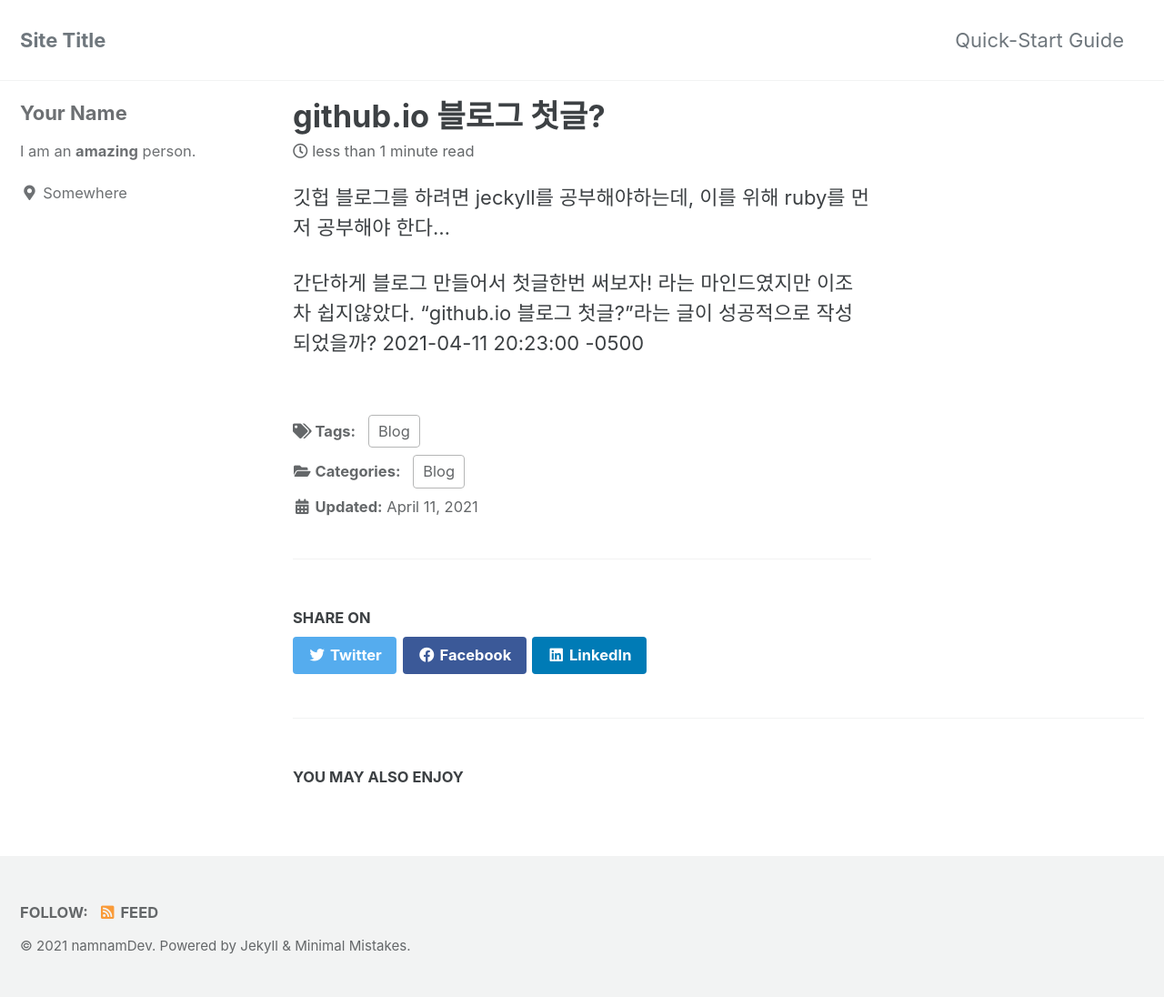
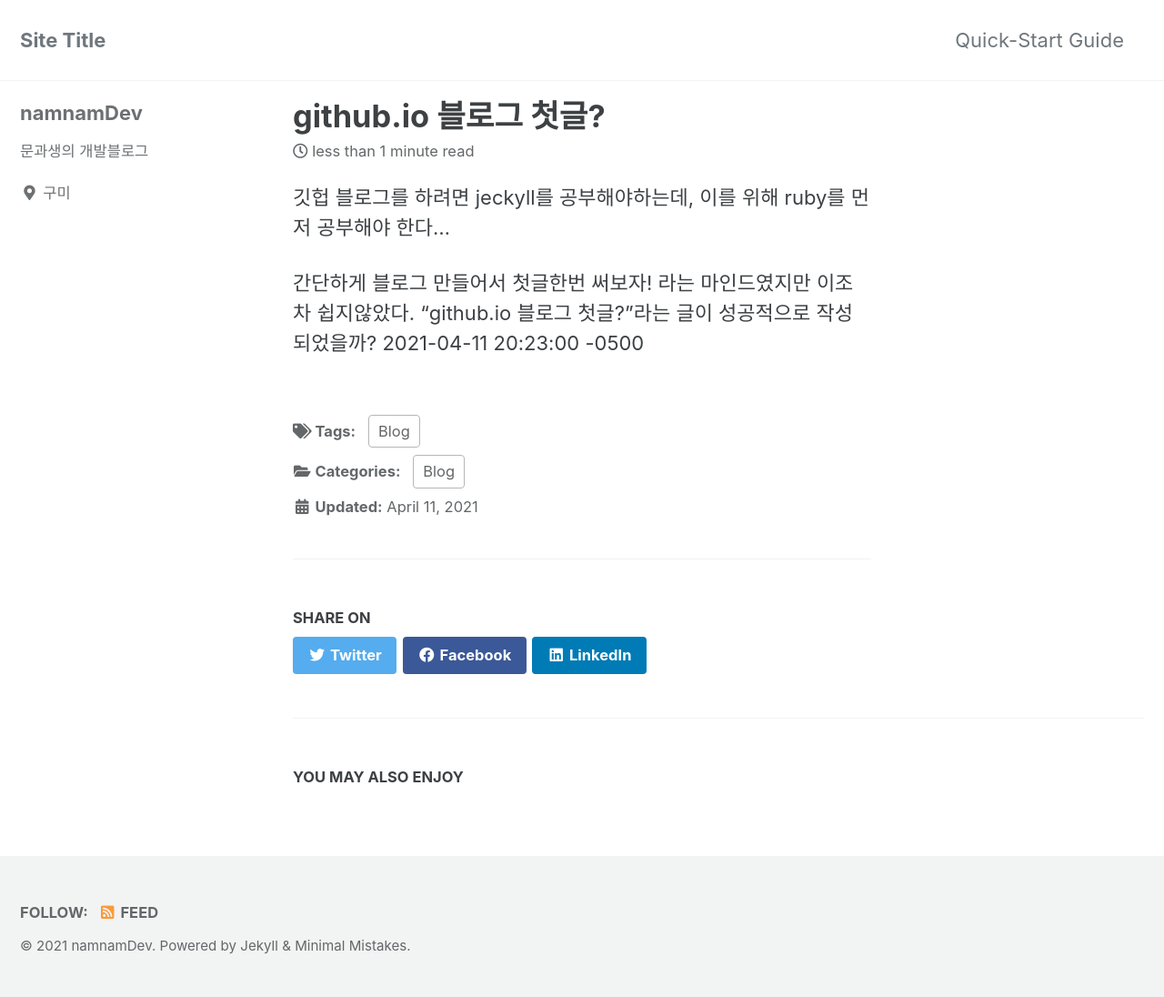
Before and after one commit to namnamDev/namnamDev.github.io, a Jekyll site: the page built from _posts/2021-04-11-first-post.md, in a window 1280 px wide. Shown: the whole page at 91% size. Built offline with Jekyll 4.4.1, drawn with Linux system fonts in a browser that asks for light colours; cached includes are drawn as plain includes.

Commit message:
0411프로필

```diff
--- a/_config.yml
+++ b/_config.yml
@@ -94,10 +94,10 @@ analytics:
 
 # Site Author
 author:
-  name             : "Your Name"
+  name             : "namnamDev"
   avatar           : # path of avatar image, e.g. "/assets/images/bio-photo.jpg"
-  bio              : "I am an **amazing** person."
-  location         : "Somewhere"
+  bio              : "문과생의 개발블로그"
+  location         : "구미"
   email            :
   links:
     - label: "Email"
```
